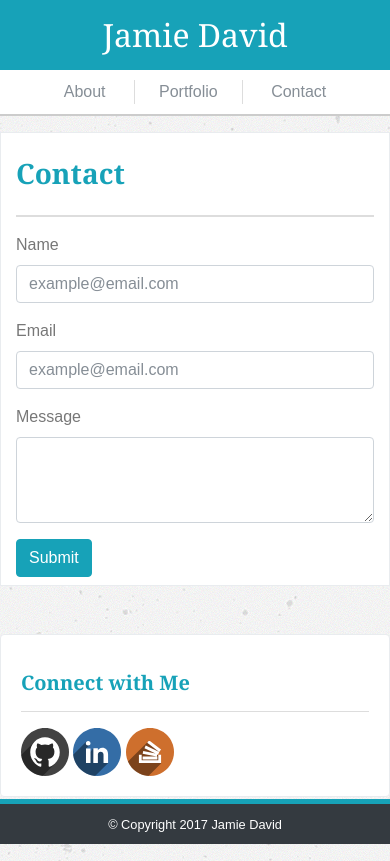
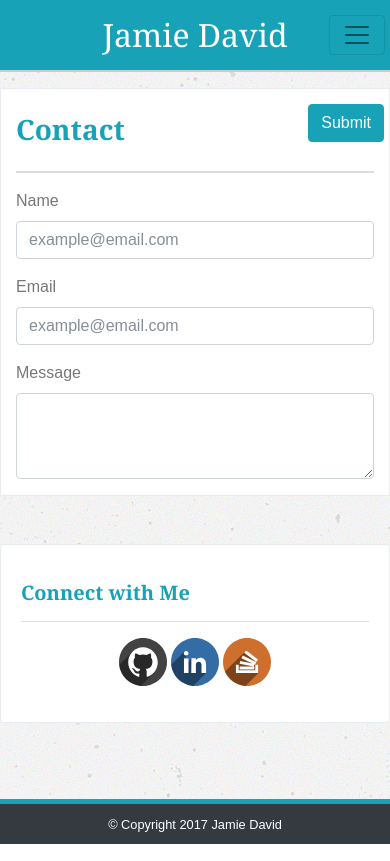
Before and after one commit to jjdavid14/Bootstrap-Portfolio, a plain HTML site: page contact.html in a window 390 px wide. Drawn offline with nearby package versions, Linux system fonts and the light colour scheme.

Commit message:
change to match spec more

```diff
--- a/assets/css/style.css
+++ b/assets/css/style.css
@@ -62,24 +62,31 @@ footer {
 
 /* --------- MEDIA QUERIES --------- */
 
-@media (min-width: 980px) and (max-width: 1023px) {
-	.col-md-6 {
-		flex: 0 0 100%;
-		max-width: 100%;
+@media (max-width: 575px) {
+	nav.navbar {
+		padding-left: 0!important;
+		padding-right: 0!important;
 	}
 
-	.col-lg-7 {
-		flex: 0 0 58.333333%;
-		max-width: 58.333333%;
+	button {
+		position: absolute;
+		top: 15px;
+		right: 5px;
 	}
 
-	.col-lg-4 {
-		flex: 0 0 33.333333%;
-		max-width: 33%;
+	h2 {
+		width: 100%;
+		text-align: center;
 	}
 
-	.offset-lg-1 {
-		margin-left: 8.333333%;
+	ul {
+		text-align: center;
+	}
+
+	li.nav-item {
+		padding: 10px 0;
+		border: 0;
+		border-top: 1px solid #ddd;
 	}
 
 	.img-thumbnail {
@@ -88,25 +95,3 @@ footer {
 		margin-left:28%!important;
 	}
 }
-
-@media (max-width: 767px) {
-	.navbar > .container {
-		max-width: 100%;
-	}
-
-	.navbar-header, h2 {
-		width: 100%;
-		text-align: center;
-	}
-
-	ul {
-		margin: 0 auto;
-		padding: 10px 0;
-	}
-
-	.img-thumbnail {
-		float: none!important;
-		width: 40%!important;
-		margin-left:28%!important;
-	}
-}
--- a/contact.html
+++ b/contact.html
@@ -13,16 +13,24 @@
 </head>
 <body>
 	<!-- START NAV BAR -->
-	<nav class="navbar navbar-default bg-white p-0">
-		<div class="container px-0">
-			<div class="navbar-header">
-				<h2 class="d-inline-block bg-info text-white p-3 m-0">Jamie David</h2>
-			</div>
-			<ul class="nav navbar-nav navbar-right nav-tabs d-inline border-0">
-				<li class="d-inline-block pr-4"><a class="text-secondary" href="index.html">About</a></li>
-				<li class="d-inline-block nav-border px-4"><a class="text-secondary" href="portfolio.html">Portfolio</a></li>
-				<li class="d-inline-block pl-4"><a class="text-secondary" href="contact.html">Contact</a></li>
+	<nav class="navbar navbar-expand-md navbar-light bg-light px-4 py-0">
+		<h2 class="bg-info text-white p-3 mb-0">Jamie David</h2>
+		<button class="navbar-toggler" type="button" data-toggle="collapse" data-target="#navbarText" aria-controls="navbarText" aria-expanded="false" aria-label="Toggle navigation">
+			<span class="navbar-toggler-icon"></span>
+		</button>
+		<div class="collapse navbar-collapse" id="navbarText">
+			<ul class="navbar-nav ml-auto">
+				<li class="nav-item">
+					<a class="nav-link py-0" href="index.html">About</a>
+				</li>
+				<li class="nav-item nav-border">
+					<a class="nav-link py-0" href="portfolio.html">Portfolio</a>
+				</li>
+				<li class="nav-item">
+					<a class="nav-link py-0" href="contact.html">Contact</a>
+				</li>
 			</ul>
+
 		</div>
 	</nav>
 	<!-- END NAV BAR -->
@@ -31,7 +39,7 @@
 		<!-- START CONTENT AREA -->
 		<div class="row my-3">
 			<!-- START MAIN CONTENT -->
-			<div class="col-12 col-lg-7 mb-5 bg-white border">
+			<div class="col-12 col-md-7 mb-5 bg-white border">
 				<div class="page-header">
 					<h3 class="font-weight-bold text-info py-4 mb-3">Contact</h3>
 				</div>
@@ -53,10 +61,11 @@
 			</div>
 			<!-- END MAIN CONTENT -->
 			<!-- START SIDEBAR -->
-			<div class="col-12 col-lg-4 offset-lg-1 p-0 mb-5">
+			<div class="col-12 col-md-4 offset-md-1 p-0 mb-5">
 				<div class="card border">
 					<div class="card-body">
 						<h5 class="font-weight-bold text-info py-3 mb-3">Connect with Me</h5>
+						<p class="text-center">
 							<a href="https://github.com/jjdavid14" target="_blank">
 								<img src="assets/images/if_github_287756.svg" alt="Github Icon">
 							</a>
@@ -66,6 +75,7 @@
 							<a href="#">
 								<img src="assets/images/if_stackoverflow__287696.svg" alt="Stackoverflow Icon">
 							</a>
+						</p>
 					</div>
 				</div>
 			</div>
@@ -83,5 +93,10 @@
 		</div>
 	</footer>
 	<!-- END FOOTER -->
+
+	<!-- Bootstrap JS -->
+	<script src="https://code.jquery.com/jquery-3.2.1.slim.min.js" integrity="sha384-KJ3o2DKtIkvYIK3UENzmM7KCkRr/rE9/Qpg6aAZGJwFDMVNA/GpGFF93hXpG5KkN" crossorigin="anonymous"></script>
+	<script src="https://cdnjs.cloudflare.com/ajax/libs/popper.js/1.12.3/umd/popper.min.js" integrity="sha384-vFJXuSJphROIrBnz7yo7oB41mKfc8JzQZiCq4NCceLEaO4IHwicKwpJf9c9IpFgh" crossorigin="anonymous"></script>
+	<script src="https://maxcdn.bootstrapcdn.com/bootstrap/4.0.0-beta.2/js/bootstrap.min.js" integrity="sha384-alpBpkh1PFOepccYVYDB4do5UnbKysX5WZXm3XxPqe5iKTfUKjNkCk9SaVuEZflJ" crossorigin="anonymous"></script>
 </body>
 </html>
```
Also changed, not shown: index.html (+25 -11 lines), portfolio.html (+26 -11 lines). Lines whose indentation alone changed are shown as unchanged.
